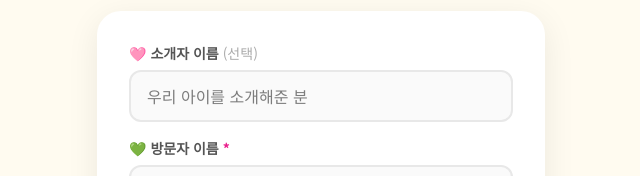
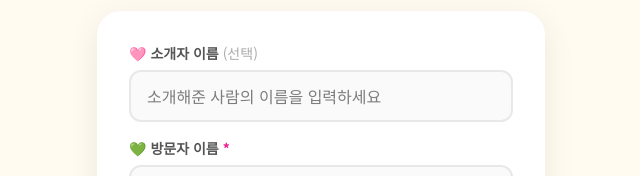
Before and after one commit to kyuky920/ghgogogo, a Next.js app: page / in a window 1280 px wide. Shown: the part 216-392 px from the top of the page, without its empty margins (319-959 px from the left). Built offline with nearby package versions, Linux system fonts and the light colour scheme; no server answers.

Commit message:
Update introducer placeholder copy

```diff
--- a/components/RegisterForm.tsx
+++ b/components/RegisterForm.tsx
@@ -174,7 +174,7 @@ export default function RegisterForm({ onSuccess, initialData, isAdmin, onAdminS
             <input
               className="input-field"
               type="text"
-              placeholder="우리 아이를 소개해준 분"
+              placeholder="소개해준 사람의 이름을 입력하세요"
               value={introducerName}
               onChange={e => setIntroducerName(e.target.value)}
             />
```
